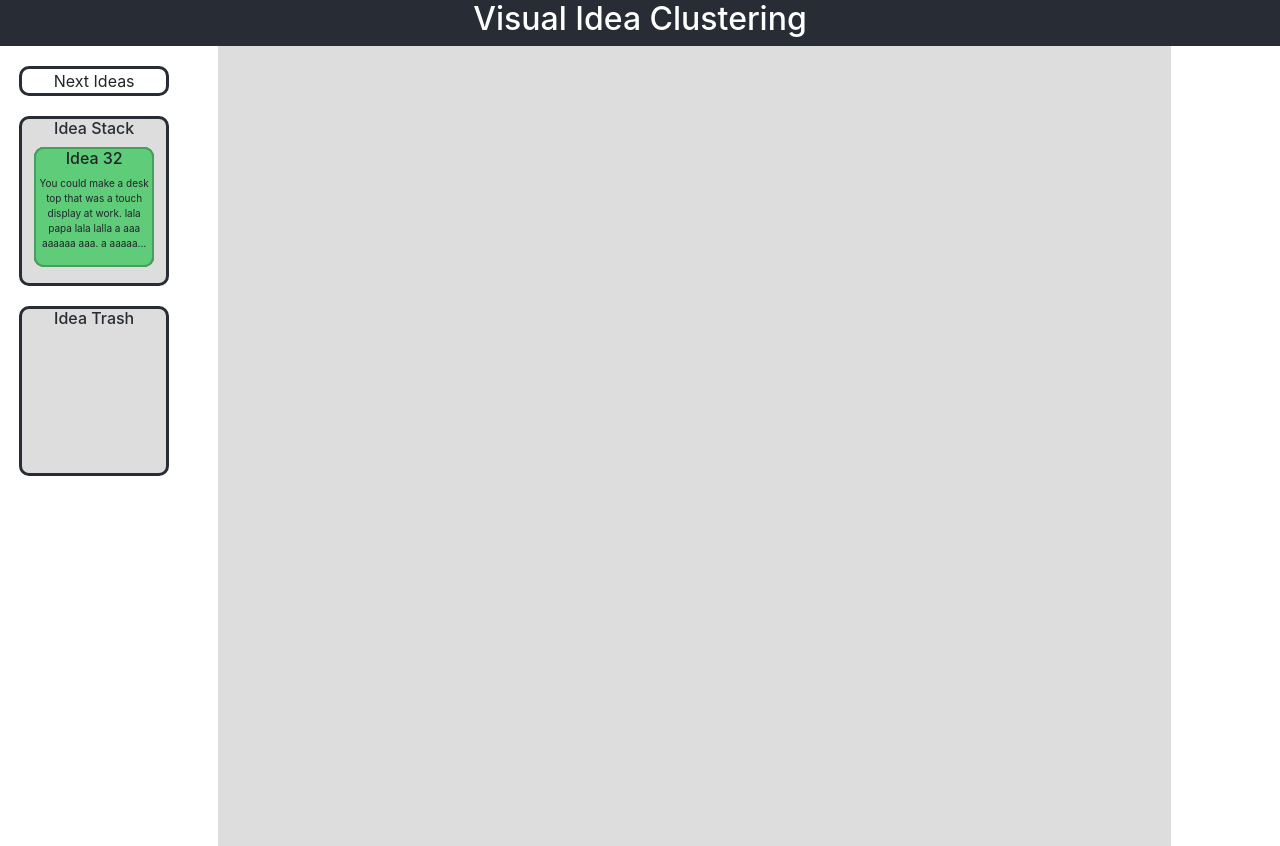
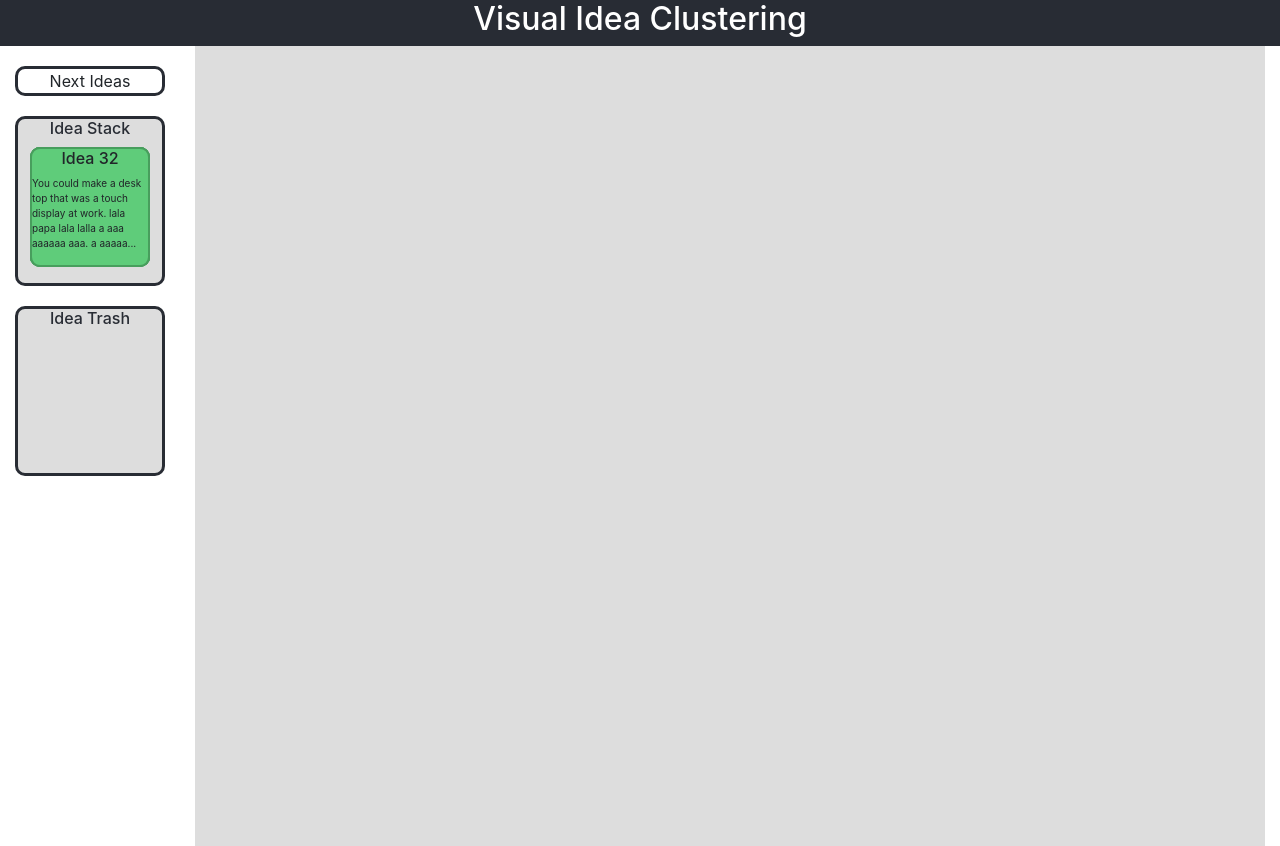
Before and after one commit to lukastaerk/visual-idea-clustering, a React (Create React App) app: page / in a window 1280 px wide. Built offline with nearby package versions, Linux system fonts and the light colour scheme.

Commit message:
new test case cluster to cluster stable layout

```diff
--- a/src/App.css
+++ /dev/null
@@ -1,29 +0,0 @@
-
-.App-logo {
-  animation: App-logo-spin infinite 20s linear;
-  height: 40vmin;
-}
-
-.header {
-  background-color: #282c34;
-  display: flex;
-  flex-direction: column;
-  align-items: center;
-  justify-content: center;
-  font-size: calc(10px + 2vmin);
-  color: white;
-}
-
-.App-link {
-  color: #61dafb;
-}
-
-.App {
-  text-align: center;
-  width: 100vw;
-  margin: 0px auto;
-}
-
-.board {
-  min-height: 0px;
-}
--- a/src/App.js
+++ b/src/App.js
@@ -5,13 +5,9 @@ import Header from "./components/header";
 import MenuBar from "./components/menuBar";
 import IdeaStack from "./components/ideaStack";
 import CHI19S1_ideas from "./data/CHI19S1-ideas.json";
-import "./App.css";
-import Cluster from "./models/cluster";
 
 import { loadIdeas } from "./actions/loadIdeas";
 import { moveIdea } from "./actions/moveIdea";
-
-const { isDistanceSmaler } = require("./utils/helpers");
 
 const mapStateToProps = state => ({
   ...state
@@ -35,8 +31,7 @@ class App extends Component {
   dataLoader = (fromIndex, toIndex, JSON_DATA) => {
     const data = JSON_DATA.slice(fromIndex, toIndex);
     var ideas = data.map(idea => {
-      idea.position = { left: 0, top: 0 };
-      return idea;
+      return { ...idea, position: { left: 0, top: 0 } };
     });
     return ideas.reverse();
   };
@@ -44,18 +39,12 @@ class App extends Component {
   handleDropTrash = ev => {
     ev.preventDefault();
     var data = JSON.parse(ev.dataTransfer.getData("text"));
-    const {
-      id,
-      type,
-      container,
-      offset: { x: x, y: y }
-    } = data;
+    const { id, type, container } = data;
     if (type !== "idea") return null;
     this.props.moveIdea(container, { type: "TRASH" }, id);
   };
 
   handleNextIdeas = () => {
-    console.log("handleNextIdeas");
     const { stackIdeas, nextIndex } = this.props.clusteringReducer;
     if (stackIdeas.length !== 0) return null; //when stack still holdes ideas don't give more ideas
 
@@ -69,18 +58,21 @@ class App extends Component {
 
   render() {
     const { stackIdeas, boardIdeas, clusters } = this.props.clusteringReducer;
-    console.log(this.props.clusteringReducer);
     return (
-      <div className="App">
+      <div className="container-fluid">
         <Header />
         <div className="row">
-          <div className="col-2">
+          <div className="col-auto">
             <MenuBar handleNextIdeas={this.handleNextIdeas} />
             <IdeaStack isTrash={false} nextIdeas={stackIdeas} />
             <IdeaStack isTrash={true} handleDropTrash={this.handleDropTrash} />
           </div>
-          <div className="col-9 board" ref={this.boardRef}>
-            <Board boardIdeas={boardIdeas} clusters={clusters} />
+          <div className="col container-fluid">
+            <div className="row">
+              <div className="col-12 board" ref={this.boardRef}>
+                <Board boardIdeas={boardIdeas} clusters={clusters} />
+              </div>
+            </div>
           </div>
         </div>
       </div>
--- a/src/components/board.js
+++ b/src/components/board.js
@@ -1,7 +1,7 @@
 import React, { Component } from "react";
 import { connect } from "react-redux";
 import { renderIdeas } from "./idea";
-import { renderClusters, Cluster } from "./cluster";
+import { renderClusters } from "./cluster";
 import { colors } from "./../constants/index.json";
 import { moveIdea } from "../actions/moveIdea";
 import { moveCluster } from "../actions/moveCluster";
@@ -59,16 +59,15 @@ class Board extends Component {
       id,
       type,
       container,
-      offset: { x: x, y: y }
+      offset: { x, y }
     } = data;
     let position = {
       left: event.clientX - x - left,
       top: event.clientY - y - top
     };
-    console.log("drop ", type);
+    console.log("drop, type:", type);
     if (type === "idea") {
       let sink = getSinkFormTarget(event.target);
-      console.log(sink, position);
       if (sink.type === "IDEA" && sink.id === id) sink = { type: "BOARD" };
       if (container.type === "CLUSTER" && container === sink) return null;
       else this.props.moveIdea(container, sink, id, position);
--- a/src/components/cluster.js
+++ b/src/components/cluster.js
@@ -28,18 +28,13 @@ var styles = {
 };
 
 export class Cluster extends Component {
-  constructor(props) {
-    super(props);
-  }
-
   render() {
     const { id, position, ideas } = this.props;
     const sqrtUp = Math.round(Math.sqrt(ideas.length) + 0.49);
     const diff = parseInt((sqrtUp ** 2 - ideas.length) / sqrtUp);
-    var pos = position ? position : {};
     var style = {
       ...styles.clusterBox,
-      ...pos,
+      ...position,
       ...{ width: 4 + 120 * sqrtUp, height: 120 * (sqrtUp - diff) + 50 }
     };
     const dropZone = "CLUSTER" + id;
--- a/src/components/draggable.js
+++ b/src/components/draggable.js
@@ -1,5 +1,4 @@
 import React, { Component } from "react";
-import { colors } from "./../constants/index.json";
 
 class Draggable extends Component {
   constructor(props) {
@@ -20,9 +19,9 @@ class Draggable extends Component {
       container: container
     };
     console.log(
-      "draggable dragstart ",
+      "dragstart, type:",
       type,
-      "class: ",
+      ", class[1]:",
       ev.target.classList[1]
     );
     if (ev.target.classList[1] !== type) return null;
@@ -31,7 +30,7 @@ class Draggable extends Component {
 
   // methods
   render() {
-    const { style, id, dropZone, type } = this.props;
+    const { style, dropZone, type } = this.props;
     return (
       <div
         className={dropZone + " " + type}
--- a/src/components/header.js
+++ b/src/components/header.js
@@ -1,16 +1,28 @@
-import React, { Component } from 'react';
-import "./../App.css"
-import { App_Name } from'./../constants/index.json'
+import React, { Component } from "react";
+import { App_Name } from "./../constants/index.json";
+
+var styles = {
+  header: {
+    backgroundColor: "#282c34",
+    display: "flex",
+    flexDirection: "column",
+    alignItems: "center",
+    justifyContent: "center",
+    fontSize: "calc(10px + 2vmin)",
+    color: "white"
+  }
+};
 
 class Header extends Component {
-
-	render(){
-		return(
-			<div className="header">
-				<h2 >{App_Name}</h2>
-			</div>
-			)
-	}
+  render() {
+    return (
+      <div className="row">
+        <div className="col" style={styles.header}>
+          <h2>{App_Name}</h2>
+        </div>
+      </div>
+    );
+  }
 }
 
 export default Header;
--- a/src/components/idea.js
+++ b/src/components/idea.js
@@ -92,7 +92,7 @@ class Idea extends Component {
         : null;
     var style = {
       background:
-        container.type == "BOARD" ? colors.board.idea : colors.idea.background,
+        container.type === "BOARD" ? colors.board.idea : colors.idea.background,
       ...styles.ideaBox,
       ...position
     };
--- a/src/components/menuBar.js
+++ b/src/components/menuBar.js
@@ -55,7 +55,7 @@ class ListItem extends Component {
     }
   };
   render() {
-    const { name, onClick, active } = this.props;
+    const { name, onClick } = this.props;
     return (
       <li style={style.list} onClick={onClick}>
         <div onMouseEnter={this.handleMouse} onMouseLeave={this.handleMouse}>
--- a/src/models/cluster.js
+++ b/src/models/cluster.js
@@ -1,8 +1,9 @@
 var counter = 1;
 
 class Cluster {
-  constructor(position, ideas = [], id = false) {
+  constructor(position, ideas = [], id = false, name) {
     this.id = id ? id : counter++;
+    this.name = name;
     this.position = position;
     this.ideas = ideas.map(idea => {
       return { ...idea, position: position };
--- a/src/models/idea.js
+++ b/src/models/idea.js
@@ -1,7 +1,9 @@
 class Idea {
-  constructor(position, id) {
+  constructor(id, description, validatedConcepts, position) {
     this.id = id;
     this.position = position;
+    this.description = description;
+    this.validatedConcepts = validatedConcepts;
   }
 }
 
--- a/src/reducers/clusteringReducer.js
+++ b/src/reducers/clusteringReducer.js
@@ -10,7 +10,9 @@ export default (
     case "MOVE_IDEA":
       const { source, sink, id, position } = action;
       [idea, newState] = removeIdea(state, source, id);
+      if (!newState) return state;
       newState = dropIdea(newState, sink, idea, position);
+      if (!newState) return state;
       return newState;
     case "LOAD_IDEAS":
       const { ideas } = action;
@@ -24,7 +26,6 @@ export default (
       var clusters, c;
       const { id: c_id, position: p } = action;
       [c, clusters] = removeElement(c_id, state.clusters);
-      console.log(c_id, c, clusters);
       return { ...state, clusters: [...clusters, { ...c, position: p }] };
     default:
       return state;
@@ -60,12 +61,12 @@ function removeIdea(state, source, id) {
         { ...state, clusters: [...clusters, { ...cluster, ideas: ideaList }] }
       ];
     default:
-      return [null, state];
+      return [null, null];
   }
 }
 
 function dropIdea(state, sink, idea, p) {
-  let boardIdeas, stackIdeas, clusters, cluster, idea2;
+  let boardIdeas, clusters, cluster, idea2;
   switch (sink.type) {
     case "BOARD":
       return {
@@ -76,7 +77,11 @@ function dropIdea(state, sink, idea, p) {
       return { ...state, stackIdeas: [...state.stackIdeas, idea] };
     case "CLUSTER":
       [cluster, clusters] = removeElement(sink.id, state.clusters);
-      cluster = { ...cluster, ideas: [...cluster.ideas, idea] };
+      cluster = {
+        ...cluster,
+        ideas: [...cluster.ideas, { ...idea, position: cluster.position }]
+      };
+      //cluster.addIdea(idea);
       return { ...state, clusters: [...clusters, cluster] };
     case "IDEA":
       [idea2, boardIdeas] = removeElement(sink.id, state.boardIdeas);
@@ -85,6 +90,6 @@ function dropIdea(state, sink, idea, p) {
     case "TRASH":
       return state;
     default:
-      return state;
+      return null;
   }
 }
```
Also changed, not shown: 2 other files (tests, documents, lock files or other folders).
